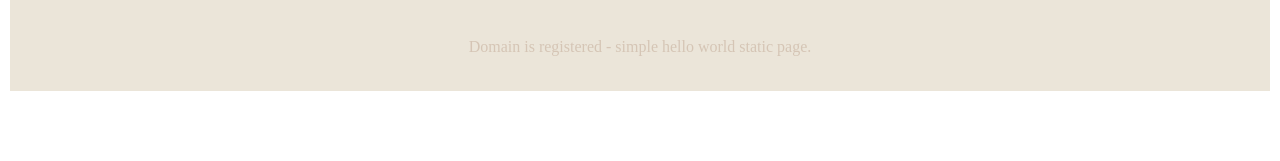
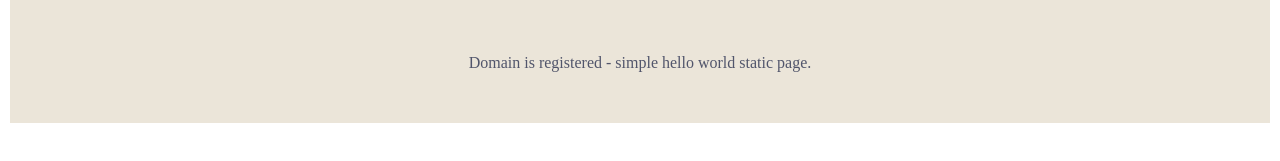
Before and after one commit to unospazio/beeyrown, a plain HTML site: page index.html in a window 1280 px wide. Shown: the part 197-358 px from the top of the page. Drawn offline with Linux system fonts and the light colour scheme.

Commit message:
Update index.html

```diff
--- a/index.html
+++ b/index.html
@@ -16,12 +16,18 @@
 		</tr>
 		<tr bgcolor="#ebe5d9">
 			<td>
-				<p>
+				<p style="font-family:Klee One">
 					<font color="#51556b">
 						<center><h1>Hello there!</h1></center><br>
 					</font>
-					<font color="#d5c5b5">
-						<center>Domain is registered - simple hello world static page.</center><br>
+					<font color="#51556b">
+						<center>
+						<p style="font-family:Klee One">
+							Domain is registered - simple hello world static page.
+						</p>
+						</center>
+
+						<br>
 					</font>
 				</p>
 			</td>
```
